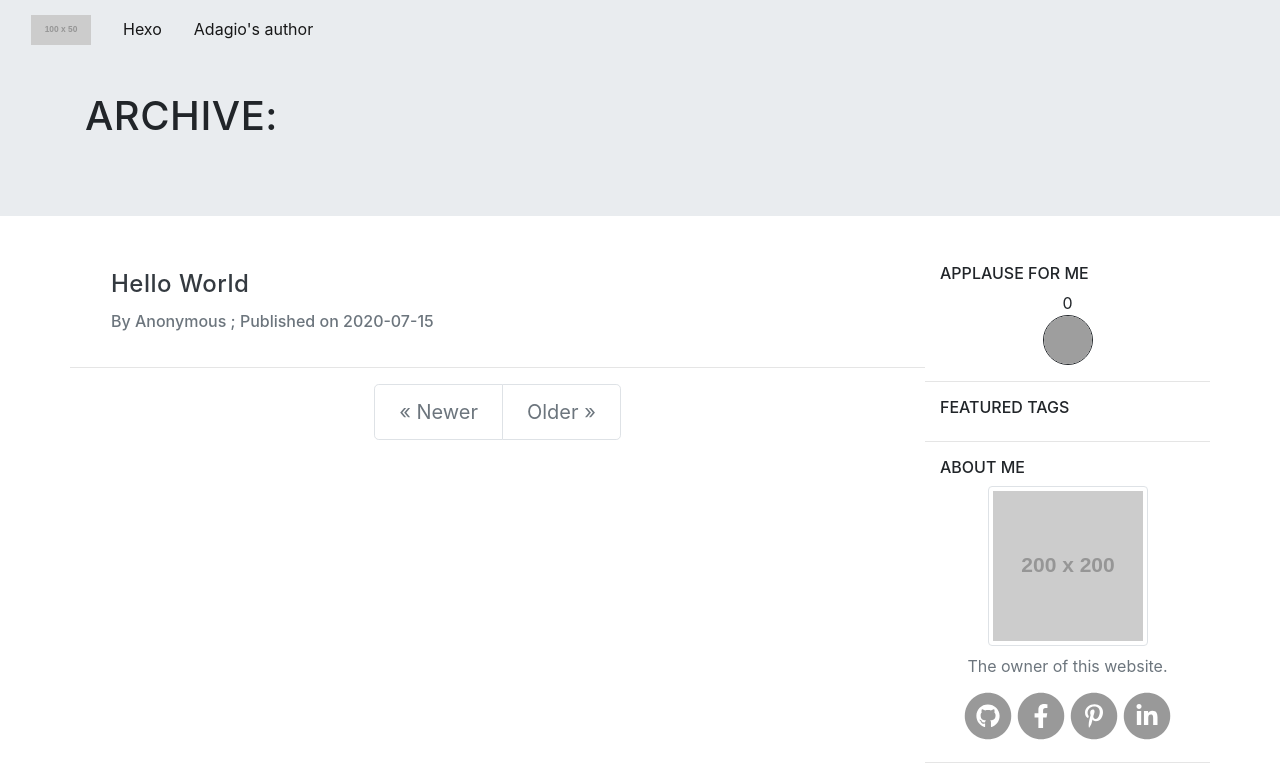
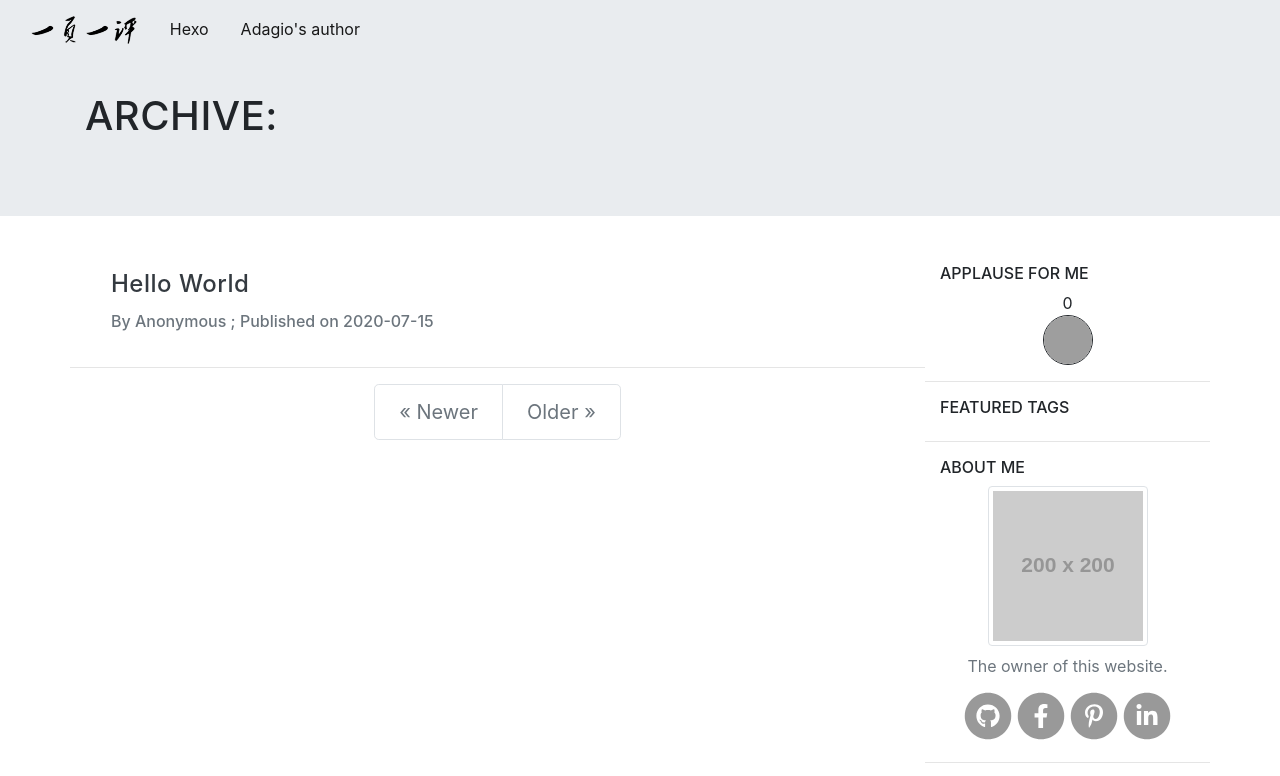
Before and after one commit to yiyeyiping/yiyeyiping.github.io, a plain HTML site: page archives/index.html in a window 1280 px wide. Shown: the top 776 px of the page. Drawn offline with nearby package versions, Linux system fonts and the light colour scheme; some packages are replaced by stand-ins of ours; no server answers; grey boxes are pictures that could not be loaded; placeholder pictures from the web are drawn by us; some icons are missing.

Commit message:
Site updated: 2020-07-16 23:40:01

```diff
--- a/archives/index.html
+++ b/archives/index.html
@@ -49,7 +49,7 @@
     <nav class="navbar ml-auto">
         <a class="navbar-brand" href="/">
 
-            <img class="logo" src="https://via.placeholder.com/100x50.png?text=logo" />
+            <img class="logo" src="/images/logo.png" />
 
         </a>
     </nav>
@@ -60,7 +60,7 @@
     <nav class="navbar navbar-expand-sm navbar-light bg-transparent">
         <a class="navbar-brand " href="/">
 
-            <img class="logo" src="https://via.placeholder.com/100x50.png?text=logo" />
+            <img class="logo" src="/images/logo.png" />
 
         </a>
 
```
Also changed, not shown: 2020/07/15/hello-world/index.html (+2 -2 lines), archives/2020/07/index.html (+2 -2 lines), archives/2020/index.html (+2 -2 lines), index.html (+2 -2 lines), images/logo.png (added), images/result.jpeg (added), images/result.png (added).
